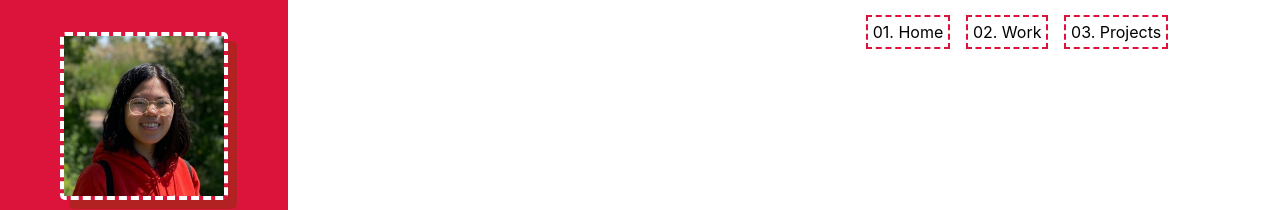
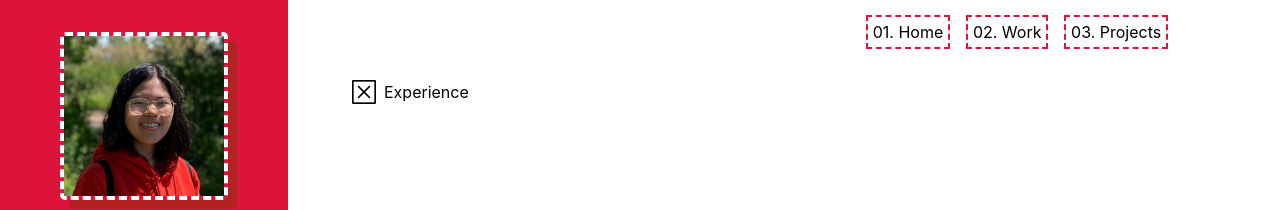
Before and after one commit to TheyFoundMing/portfolio-archived, a React (Create React App) app: page /work in a window 1280 px wide. Shown: the top 210 px of the page. Built offline with nearby package versions, Linux system fonts and the light colour scheme.

Commit message:
fix Tree component, fill Work view

```diff
--- a/src/components/Tree.js
+++ b/src/components/Tree.js
@@ -30,11 +30,12 @@ const useStyles = makeStyles({
 const usePrevious = (value) => {
   const ref = useRef();
   useEffect(() => (ref.current = value), [value]);
+  return ref.current;
 };
 
-const Tree = (props) => {
+const Tree = ({ children, title, defaultOpen = false }) => {
   const classes = useStyles();
-  const [open, setOpen] = useState(false);
+  const [open, setOpen] = useState(defaultOpen);
   const previous = usePrevious(open);
   const [ref, { height: viewHeight }] = useMeasure();
   const { height, opacity, y } = useSpring({
@@ -59,20 +60,23 @@ const Tree = (props) => {
 
   return (
     <div>
-      <div className={classes.title} onClick={() => setOpen(!open)}>
-        <img src={open ? minImg : closeImg} alt="toggle" />
-        <span>{props.title}</span>
+      <div className={classes.title}>
+        <img
+          src={open ? minImg : closeImg}
+          alt="toggle"
+          onClick={() => setOpen(!open)}
+        />
+        <span>{title}</span>
       </div>
       <animated.div
-        ref={ref}
         className={classes.content}
         style={{
           opacity,
           height: open && previous === open ? "auto" : height,
         }}
       >
-        <animated.div className={classes.items} style={itemsProps}>
-          {props.child}
+        <animated.div className={classes.items} style={itemsProps} ref={ref}>
+          {children}
         </animated.div>
       </animated.div>
     </div>
--- a/src/index.scss
+++ b/src/index.scss
@@ -35,5 +35,5 @@ code {
 }
 
 .views {
-  margin: 2.5em 10em 0em 22em;
+  margin: 5em 10em 0em 22em;
 }
--- a/src/views/Work.js
+++ b/src/views/Work.js
@@ -1,6 +1,4 @@
 import React, { Component } from "react";
-
-import Experience from "../components/Experience";
 import Project from "../components/Project";
 
 import Tree from "../components/Tree";
@@ -10,9 +8,7 @@ import { makeStyles } from "@material-ui/core";
 
 import wmuImage from "../images/wmu.png";
 import popImage from "../images/populix.png";
-import weather from "../images/weatherss.png";
-import fakebrock from "../images/fakebrockss.png";
-import tictac from "../images/tictacss.png";
+import Experience from "../components/WinDialog";
 
 // work experience
 
@@ -36,26 +32,6 @@ const Western = {
     "Collaborated with professors in a fast-paced environment, graded student assignments and tests, facilitated office hours for students",
 };
 
-// personal projects
-
-const Weather = {
-  image: weather,
-  title: "5 Days - Weather App",
-  src: "https://theyfoundming.github.io/weather-app/",
-};
-
-const FakeBrock = {
-  image: fakebrock,
-  title: "Fake Brockhampton Website",
-  src: "https://thefakebrockhampton.000webhostapp.com/",
-};
-
-const TicTac = {
-  image: tictac,
-  title: "Rock, Paper, Scissors",
-  src: "https://theyfoundming.github.io/Tic-Tac-Toe/",
-};
-
 const useStyles = makeStyles({
   projects: {
     display: "grid",
@@ -67,5 +43,16 @@ const useStyles = makeStyles({
 export default function Work() {
   const classes = useStyles();
 
-  return <div></div>;
+  return (
+    <div>
+      <Tree title={"Experience"}>
+        <Tree title={"Populix"}>
+          <TreeContent data={Populix} />
+        </Tree>
+        <Tree title={"Western"}>
+          <TreeContent data={Western} />
+        </Tree>
+      </Tree>
+    </div>
+  );
 }
```
